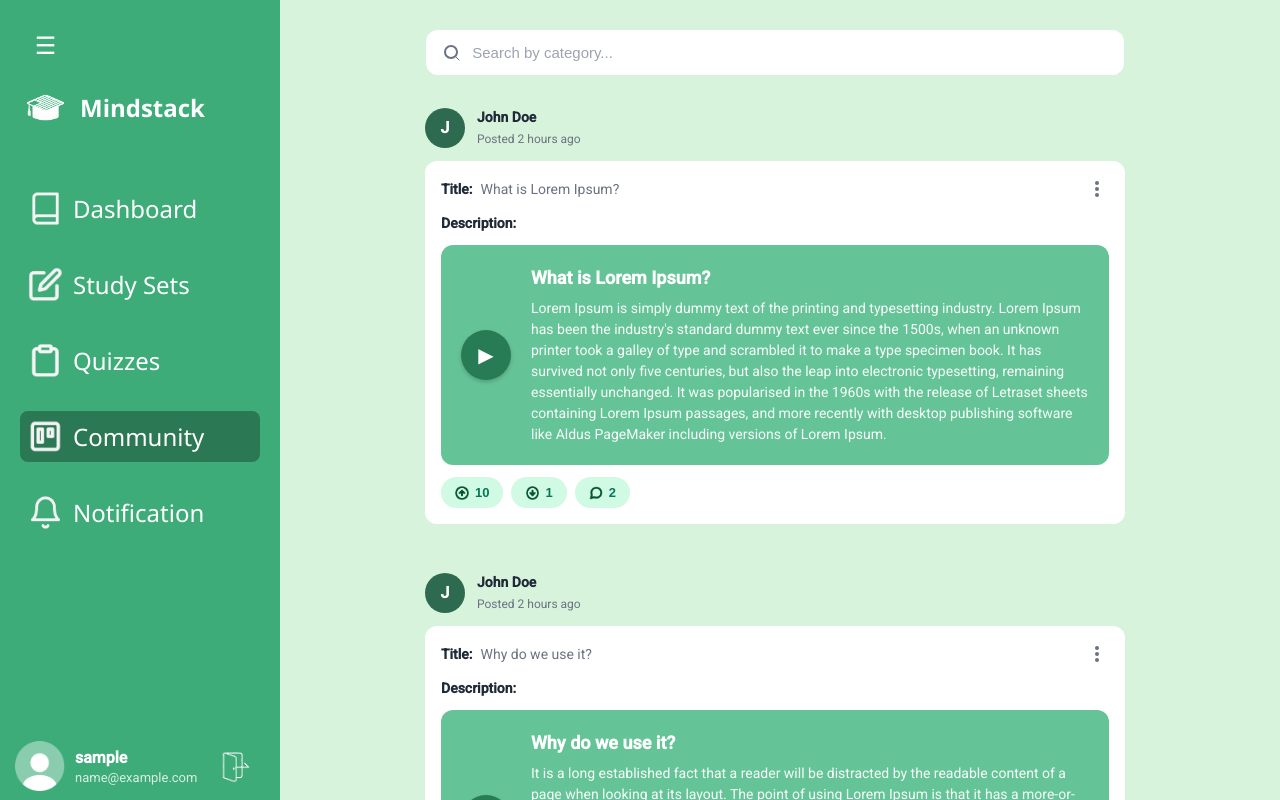
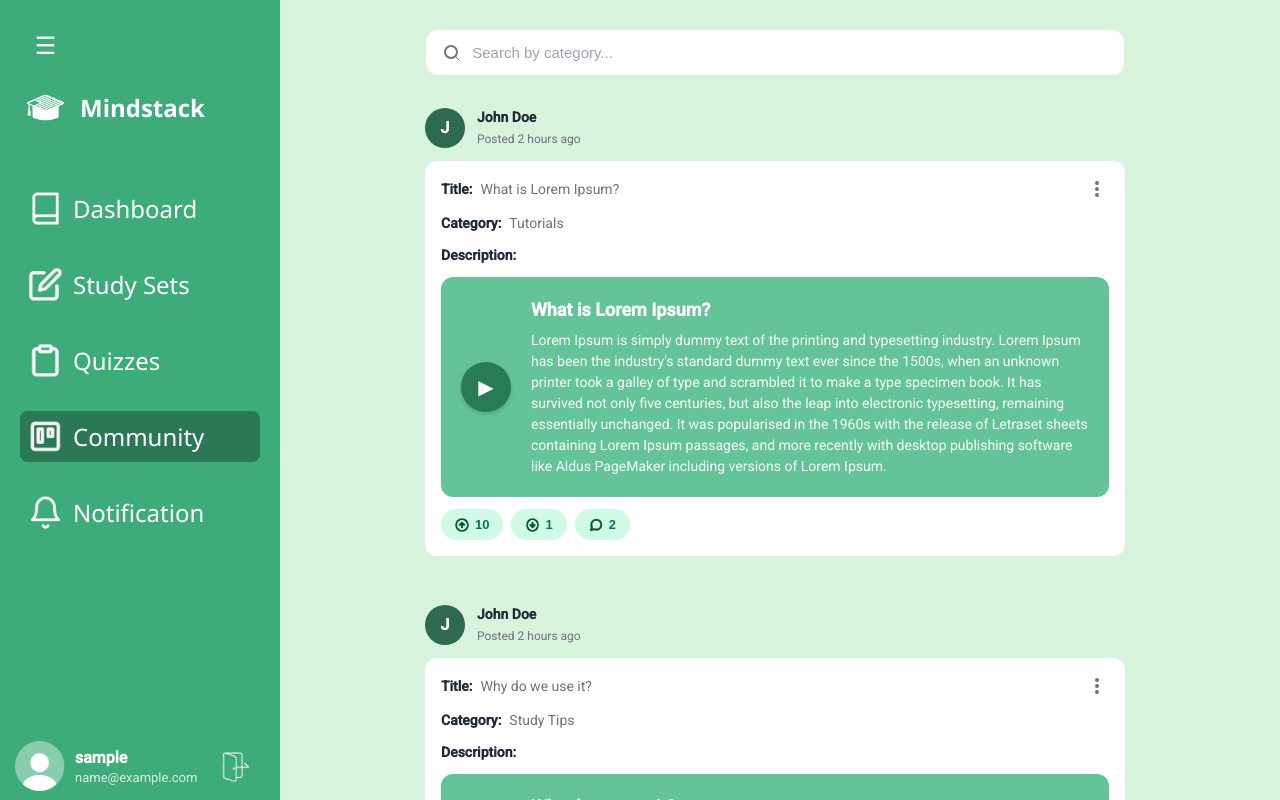
Before and after one commit to PUP-BSIT/project-techy-blinders-v2, an Angular app in the folder front-end/mind_stack/: page /app/community in a window 1280 px wide. Built offline with nearby package versions, Linux system fonts and the light colour scheme; sample sign-in values are in the browser's storage.

Commit message:
feat: add category section and the search for the category in community page

```diff
--- a/front-end/mind_stack/src/app/pages/community-page/components/post-card/post-card/post-card.html
+++ b/front-end/mind_stack/src/app/pages/community-page/components/post-card/post-card/post-card.html
@@ -59,6 +59,11 @@
       }
     </div>
 
+    <div class="post-category-section">
+      <span class="category-label">Category:</span>
+      <span class="category-value">{{ post.category }}</span>
+    </div>
+
     <div class="post-description-section">
       <span class="description-label">Description:</span>
     </div>
--- a/front-end/mind_stack/src/app/pages/community-page/components/post-card/post-card/post-card.scss
+++ b/front-end/mind_stack/src/app/pages/community-page/components/post-card/post-card/post-card.scss
@@ -139,6 +139,24 @@
 
 .post-description-section {
   margin-bottom: 12px;
+}
+
+.post-category-section {
+  display: flex;
+  align-items: center;
+  gap: 8px;
+  margin-bottom: 12px;
+}
+
+.category-label {
+  font-weight: 600;
+  font-size: 14px;
+  color: #1F2937;
+}
+
+.category-value {
+  font-size: 14px;
+  color: #6B7280;
 }
 
 .description-label {
--- a/front-end/mind_stack/src/app/pages/community-page/components/post-modal/post-modal.html
+++ b/front-end/mind_stack/src/app/pages/community-page/components/post-modal/post-modal.html
@@ -22,6 +22,11 @@
                 <circle cx="2" cy="14" r="2"/>
                 </svg>
             </button>
+            </div>
+
+            <div class="post-category-section">
+            <span class="category-label">Category:</span>
+            <span class="category-value">{{ post.category }}</span>
             </div>
 
             <div class="post-description-section">
--- a/front-end/mind_stack/src/app/pages/community-page/components/post-modal/post-modal.scss
+++ b/front-end/mind_stack/src/app/pages/community-page/components/post-modal/post-modal.scss
@@ -140,6 +140,24 @@
 
 .post-description-section {
     margin-bottom: 12px;
+}
+
+.post-category-section {
+    display: flex;
+    align-items: center;
+    gap: 8px;
+    margin-bottom: 12px;
+}
+
+.category-label {
+    font-weight: 600;
+    font-size: 14px;
+    color: #1F2937;
+}
+
+.category-value {
+    font-size: 14px;
+    color: #6B7280;
 }
 
 .description-label {
```
